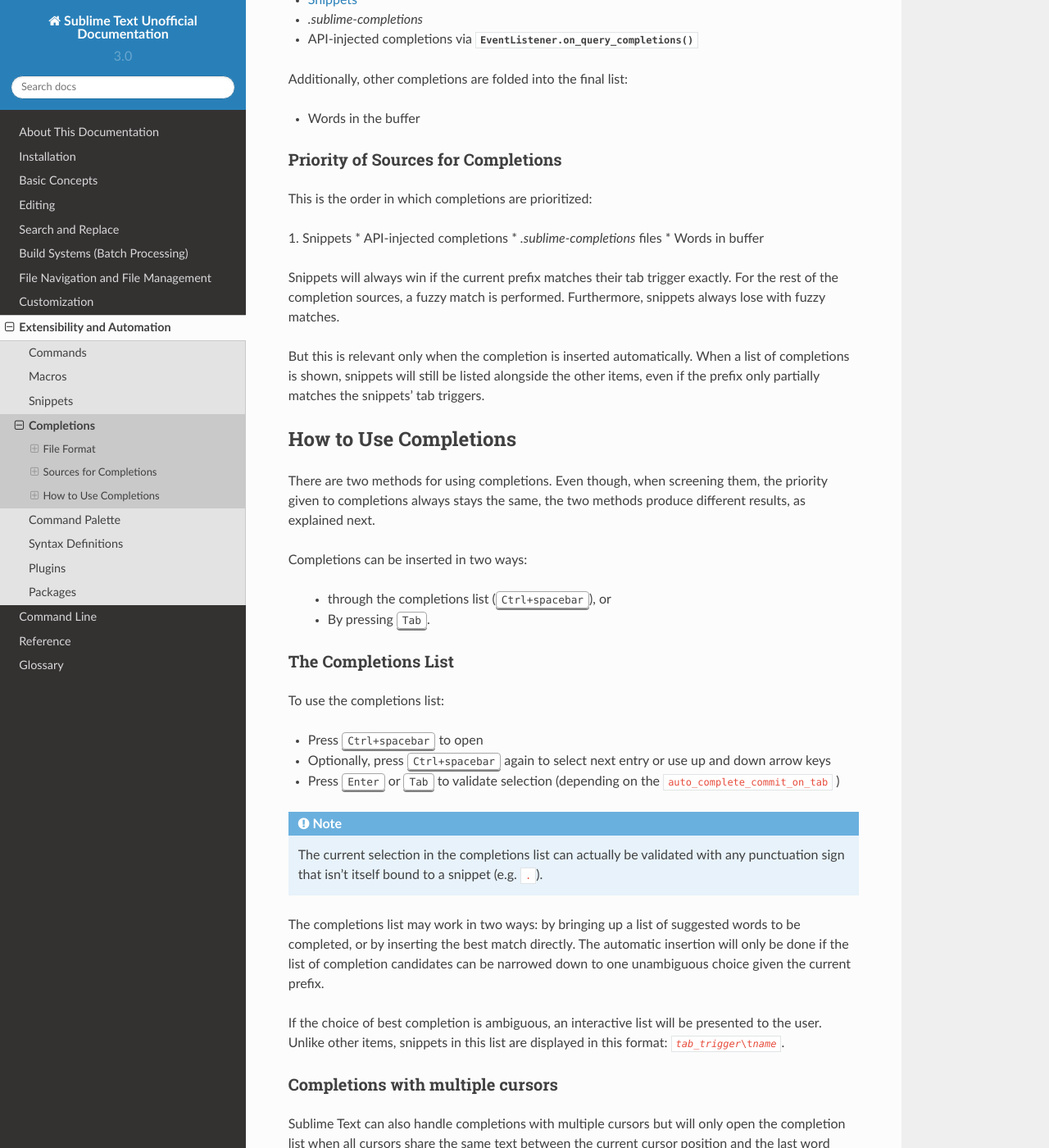
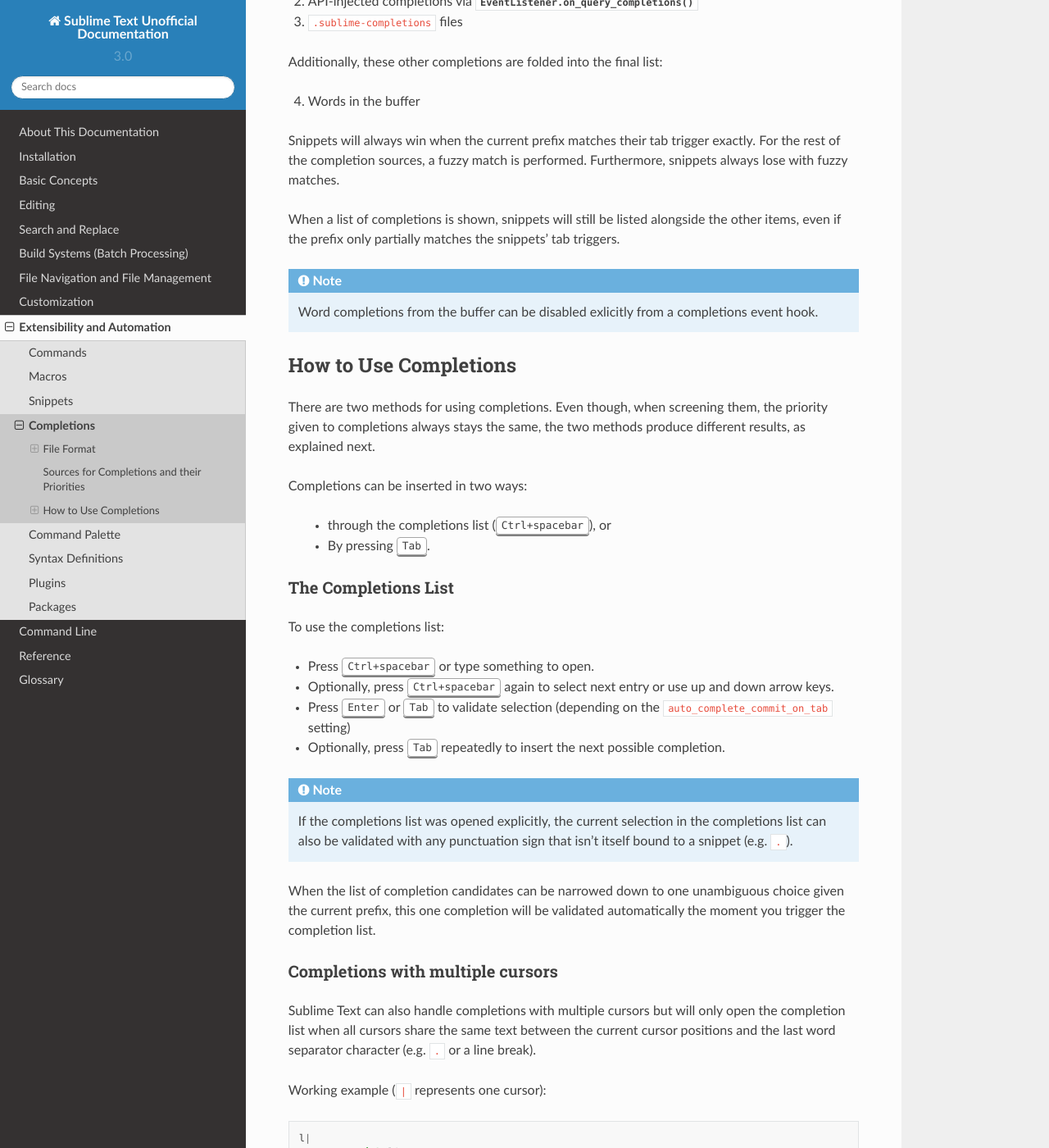
Before and after one commit to guillermooo/sublime-undocs, a Sphinx documentation site: the page built from source/extensibility/completions.rst, in a window 1280 px wide and 1400 px high, scrolled down 2019 px. Shown: the whole window at 82% size. Built offline with Sphinx 7.4.7 and the Read the Docs theme 2.0.0, drawn with Linux system fonts in a browser that asks for light colours; some of the changed text lies outside the part shown.

Commit message:
Revise completions docs

```diff
--- a/source/extensibility/completions.rst
+++ b/source/extensibility/completions.rst
@@ -2,22 +2,18 @@
 Completions
 ===========
 
-.. seealso::
-
-   `Sublime Text Documentation <http://www.sublimetext.com/docs/2/tab_completion.html>`_
-      Official documentation on this topic.
-
 In the spirit of IDEs,
 completions suggest terms and insert snippets.
-Completions work through the completions list
-or, optionally, by pressing :kbd:`Tab`.
+Completions work through the completions list,
+which opens automatically as you type
+or by pressing :kbd:`Ctrl + Space`.
 
 Note that, in the broader sense of
 *words that Sublime Text will look up and insert for you*,
 completions aren't limited to completions files,
 because other sources contribute
-to the list of words to be completed,
-namely:
+to the list of words to be completed.
+These are, namely:
 
 * Snippets
 * API-injected completions
@@ -26,8 +22,8 @@
 However, the most explicit way
 Sublime Text provides you to feed it completions
 is by means of ``.sublime-completions`` files.
-This topic deals
-with the creation of a ``.sublime-completions`` file
+This topic deals with
+the creation of a ``.sublime-completions`` file
 as well as with the interactions
 between all sources for completions.
 
@@ -36,9 +32,9 @@
 ===========
 
 Completions are JSON files
-with the *.sublime-completions* extension.
+with the ``.sublime-completions`` extension.
 Entries in completions files can contain
-either snippets or plain strings.
+either snippets-like strings or plain text.
 
 
 Example
@@ -54,7 +50,7 @@
       "completions":
       [
          { "trigger": "a", "contents": "<a href=\"$1\">$0</a>" },
-         { "trigger": "abbr", "contents": "<abbr>$0</abbr>" },
+         { "trigger": "abbr\t<abbr>", "contents": "<abbr>$0</abbr>" },
          { "trigger": "acronym", "contents": "<acronym>$0</acronym>" }
       ]
    }
@@ -62,6 +58,7 @@
 **scope**
    Determines when the completions list
    will be populated with this list of completions.
+
    See :ref:`scopes-and-scope-selectors` for more information.
 
 **completions**
@@ -101,59 +99,64 @@
 
    You can use a ``\t`` tab character
    to separate the trigger from a brief description
-   on what the completion is about,
-   it will be displayed right-aligned
-   and slightly grayed
+   on what the completion is about.
+   It will be displayed right-aligned,
+   slightly grayed
    and does not affect the trigger itself.
 
 **contents**
    Text to be inserted in the buffer.
-   Can use :ref:`snippet-features`.
+   Uses the same string interpolation features
+   as snippets.
+
+   Refer to :ref:`snippet-features`.
+
+   Because of that,
+   if you want a literal ``$``,
+   you have to escape it like this: ``\\$``
+   (double backslashes are needed
+   because we are within a JSON string).
 
 
-
-Sources for Completions
-=======================
+Sources for Completions and their Priorities
+============================================
 
 These are the sources for completions
-the user can control:
+the user can control,
+in the order they are prioritized:
 
 .. py:currentmodule:: sublime_plugin
 
-* :doc:`/extensibility/snippets`
-* *.sublime-completions*
-* API-injected completions
-  via :py:meth:`EventListener.on_query_completions`
+
+1. :doc:`/extensibility/snippets`
+#. API-injected completions
+   via :py:meth:`EventListener.on_query_completions`
+#. ``.sublime-completions`` files
 
 Additionally,
-other completions are folded into the final list:
+these other completions are folded into the final list:
 
-* Words in the buffer
-
-
-Priority of Sources for Completions
-***********************************
-
-This is the order
-in which completions are prioritized:
-
-1. Snippets
-* API-injected completions
-* *.sublime-completions* files
-* Words in buffer
+4. Words in the buffer
 
 Snippets will always win
-if the current prefix matches their tab trigger exactly.
+when the current prefix
+matches their tab trigger exactly.
 For the rest of the completion sources,
 a fuzzy match is performed.
-Furthermore, snippets always lose with fuzzy matches.
+Furthermore,
+snippets always lose with fuzzy matches.
 
-But this is relevant only
-when the completion is inserted automatically.
 When a list of completions is shown,
 snippets will still be listed alongside the other items,
 even if the prefix only partially matches
 the snippets' tab triggers.
+
+.. note::
+
+   Word completions from the buffer
+   can be disabled exlicitly
+   from a completions event hook.
+
 
 How to Use Completions
 ======================
@@ -175,35 +178,29 @@
 
 To use the completions list:
 
-* Press :kbd:`Ctrl+spacebar` to open
+* Press :kbd:`Ctrl+spacebar` or type something to open.
 * Optionally, press :kbd:`Ctrl+spacebar` again
   to select next entry
-  or use up and down arrow keys
+  or use up and down arrow keys.
 * Press :kbd:`Enter` or :kbd:`Tab` to validate selection
-  (depending on the ``auto_complete_commit_on_tab`` )
+  (depending on the ``auto_complete_commit_on_tab`` setting)
+* Optionally, press :kbd:`Tab` repeatedly
+  to insert the next possible completion.
 
 .. note::
 
-   The current selection
+   If the completions list was opened explicitly,
+   the current selection
    in the completions list
-   can actually be validated
+   can also be validated
    with any punctuation sign
    that isn't itself bound to a snippet (e.g. ``.``).
 
-The completions list may work in two ways:
-by bringing up a list
-of suggested words to be completed,
-or by inserting the best match directly.
-The automatic insertion will only be done
-if the list of completion candidates
+When the list of completion candidates
 can be narrowed down to one unambiguous choice
-given the current prefix.
-
-If the choice of best completion is ambiguous,
-an interactive list will be presented to the user.
-Unlike other items,
-snippets in this list are displayed in this format:
-:samp:`{tab_trigger}\\t{name}`.
+given the current prefix,
+this one completion will be validated automatically
+the moment you trigger the completion list.
 
 
 .. _completions-multi-cursor:
@@ -214,7 +211,7 @@
 Sublime Text can also handle completions with multiple cursors
 but will only open the completion list
 when all cursors share the same text
-between the current cursor position
+between the current cursor positions
 and the last word separator character
 (e.g. ``.``  or a line break).
 
@@ -254,10 +251,12 @@
 are the same as described above,
 but in case of ambiguity,
 Sublime Text will insert the item it deems most suitable.
+You can press the :kbd:`Tab` key multiple times
+to walk through other available options.
 
 Inserting a Literal Tab Character
 ---------------------------------
 
 When ``tab_completion`` is enabled,
-you can press ``Shift+Tab`` to insert
+you can press :kbd:`Shift + Tab` to insert
 a literal tab character.
```
Also changed, not shown: other parts of source/extensibility/completions.rst (+2 -1 lines).
